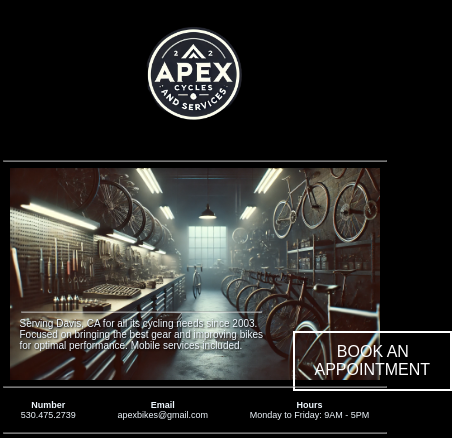
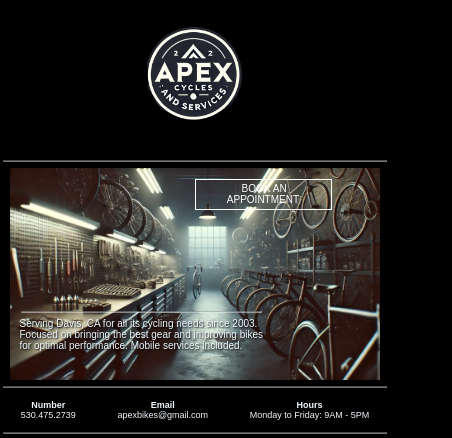
Before and after one commit to syjeffkim/apex-cycles, a website: page index.html in a window 390 px wide. Shown: the top 438 px of the page, 452 px wide, since content can reach past the window. Drawn offline with Linux system fonts and the light colour scheme.

Commit message:
finished button for mobile

```diff
--- a/styles.css
+++ b/styles.css
@@ -60,7 +60,7 @@ body {
 .appointment {
   position: absolute;
   top: 77%;
-  left: 75%;
+  left: 72%;
   background-color: transparent;
   color: white;
   border: 2px solid white;
@@ -68,6 +68,7 @@ body {
   font-size: 16px;
   cursor: pointer;
   transition: background-color 0.3s, color 0.3s;
+  overflow: hidden;
   a {
     color: inherit;
     text-decoration: none;
@@ -83,6 +84,7 @@ body {
 a {
   text-decoration: none;
 }
+
 @media screen and (max-width: 680px) {
   .about {
     font-weight: 100;
@@ -97,6 +99,27 @@ a {
   }
   .information {
     font-size: xx-small;
+  }
+  .appointment {
+    position: absolute;
+    top: 5%;
+    left: 50%;
+    background-color: transparent;
+    color: white;
+    border: 1px solid white;
+    padding: 1% 2%;
+    font-size: x-small;
+    cursor: pointer;
+    transition: background-color 0.3s, color 0.3s;
+    a {
+      color: inherit;
+      text-decoration: none;
+    }
+  }
+
+  .appointment:hover {
+    background-color: white;
+    color: black;
   }
 }
 .information {
```
